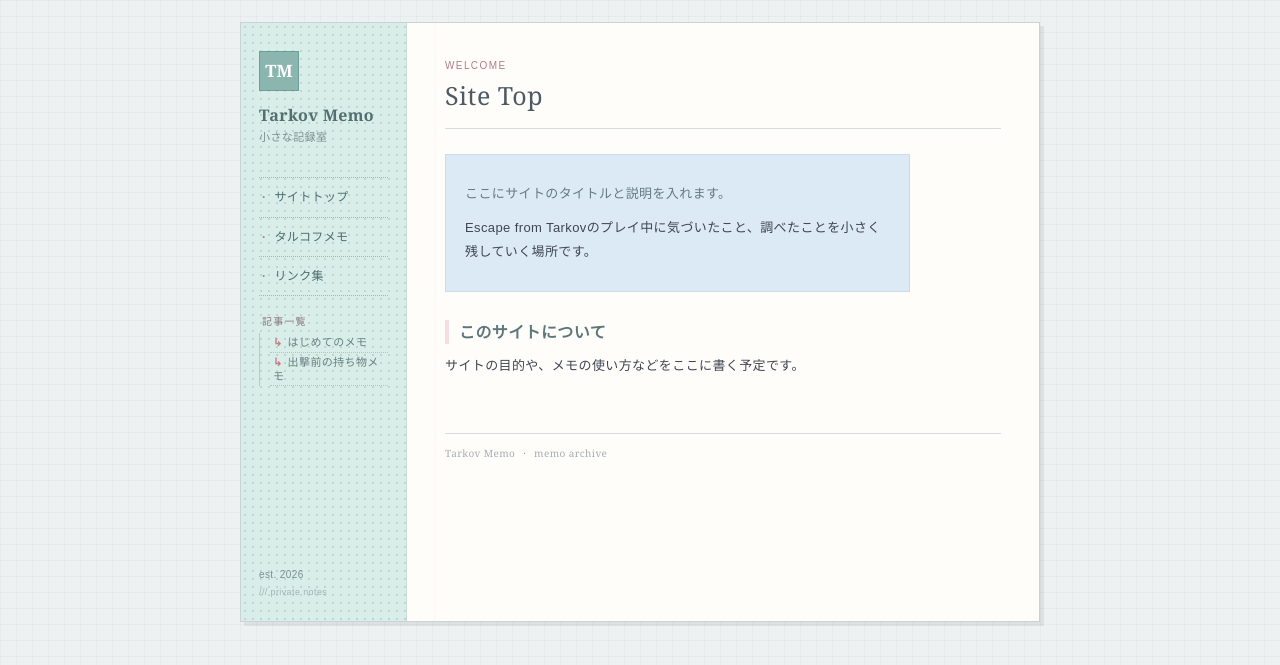
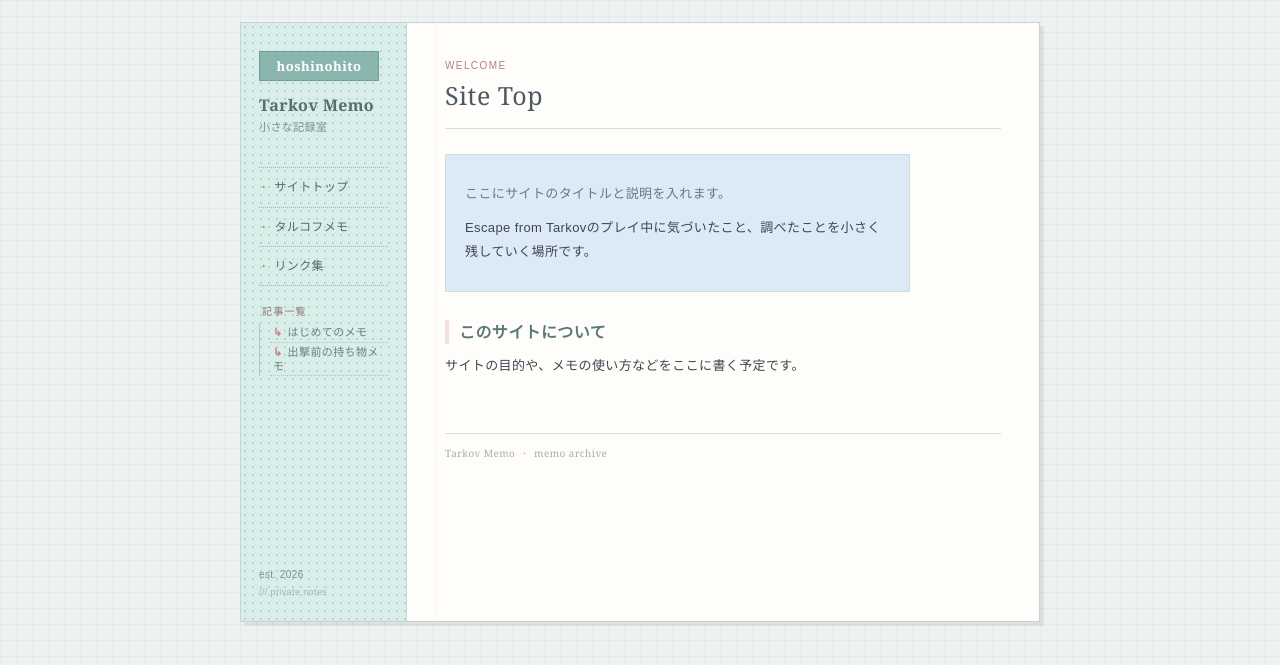
Before and after one commit to hosinohito/tarkovmemo, a Jekyll site: the page built from index.html, in a window 1280 px wide. Shown: the top 665 px of the page. Built offline with Jekyll 4.4.1, drawn with Linux system fonts in a browser that asks for light colours.

Commit message:
Update sidebar brand name

```diff
--- a/_layouts/default.html
+++ b/_layouts/default.html
@@ -10,7 +10,7 @@
 <body>
   <div class="site-shell">
     <aside class="sidebar">
-      <div class="brand-mark" aria-hidden="true">TM</div>
+      <div class="brand-mark" aria-hidden="true">hoshinohito</div>
       <p class="brand-name">Tarkov Memo</p>
       <p class="brand-note">小さな記録室</p>
       <nav class="menu" aria-label="メインメニュー">
--- a/assets/css/style.css
+++ b/assets/css/style.css
@@ -28,7 +28,7 @@ a { color: #477f83; text-decoration: none; }
 a:hover { color: #b26877; text-decoration: underline; }
 .site-shell { display: flex; width: 800px; min-height: 600px; margin: 22px auto; background: var(--paper); border: 1px solid #cbd2d5; box-shadow: 4px 4px 0 rgba(117, 131, 138, .14); }
 .sidebar { position: relative; flex: 0 0 166px; padding: 28px 18px 22px; background-color: var(--mint); background-image: radial-gradient(#b8d7d0 1px, transparent 1px); background-size: 8px 8px; border-right: 1px solid #c5dcd7; }
-.brand-mark { width: 40px; height: 40px; margin-bottom: 13px; padding-top: 5px; color: #fff; background: #8bb6af; border: 1px solid #6f9e99; font: bold 17px/28px Georgia, serif; text-align: center; letter-spacing: 0; }
+.brand-mark { width: 120px; height: 30px; margin-bottom: 13px; padding-top: 4px; color: #fff; background: #8bb6af; border: 1px solid #6f9e99; font: bold 13px/20px Georgia, serif; text-align: center; letter-spacing: .04em; white-space: nowrap; }
 .brand-name { margin: 0; color: #536f72; font: bold 16px Georgia, serif; letter-spacing: .02em; }
 .brand-note { margin: 1px 0 30px; color: #78908f; font-size: 11px; }
 .menu { border-top: 1px dotted #9dbbb5; }
```
